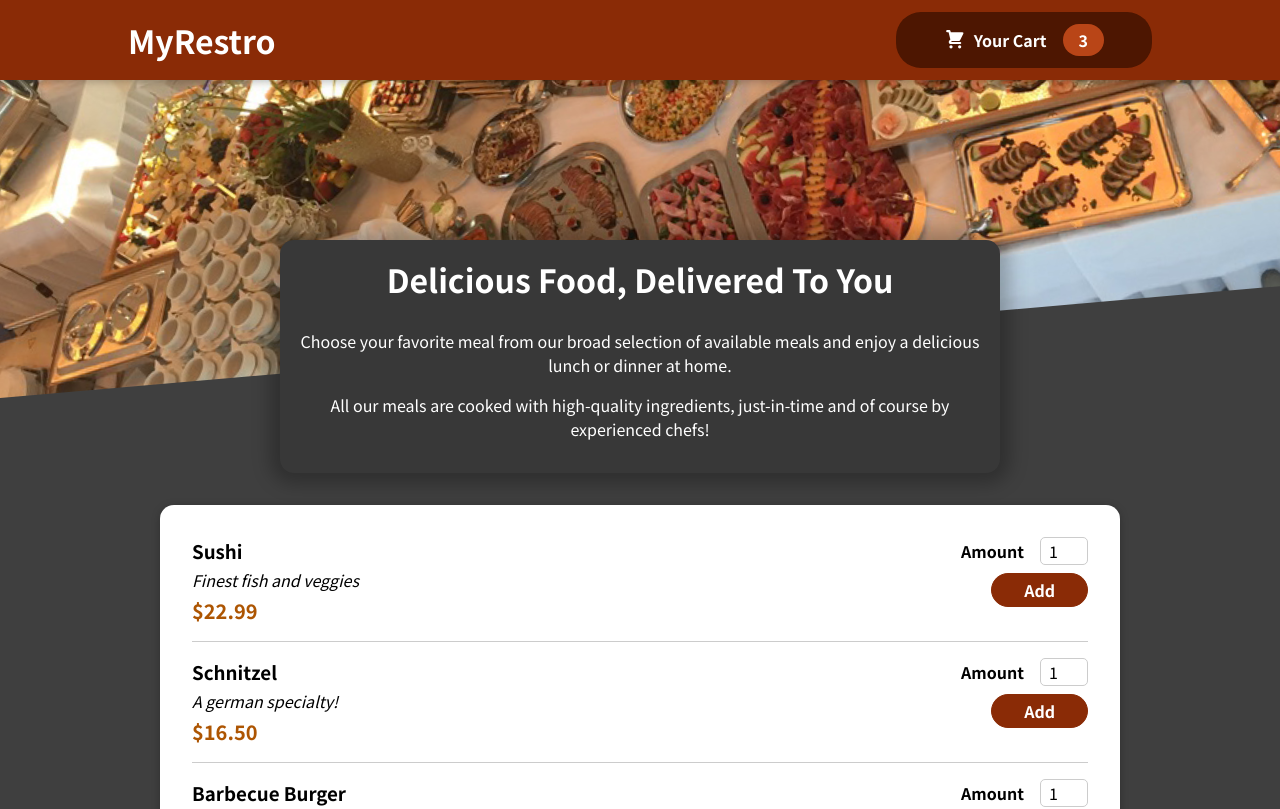
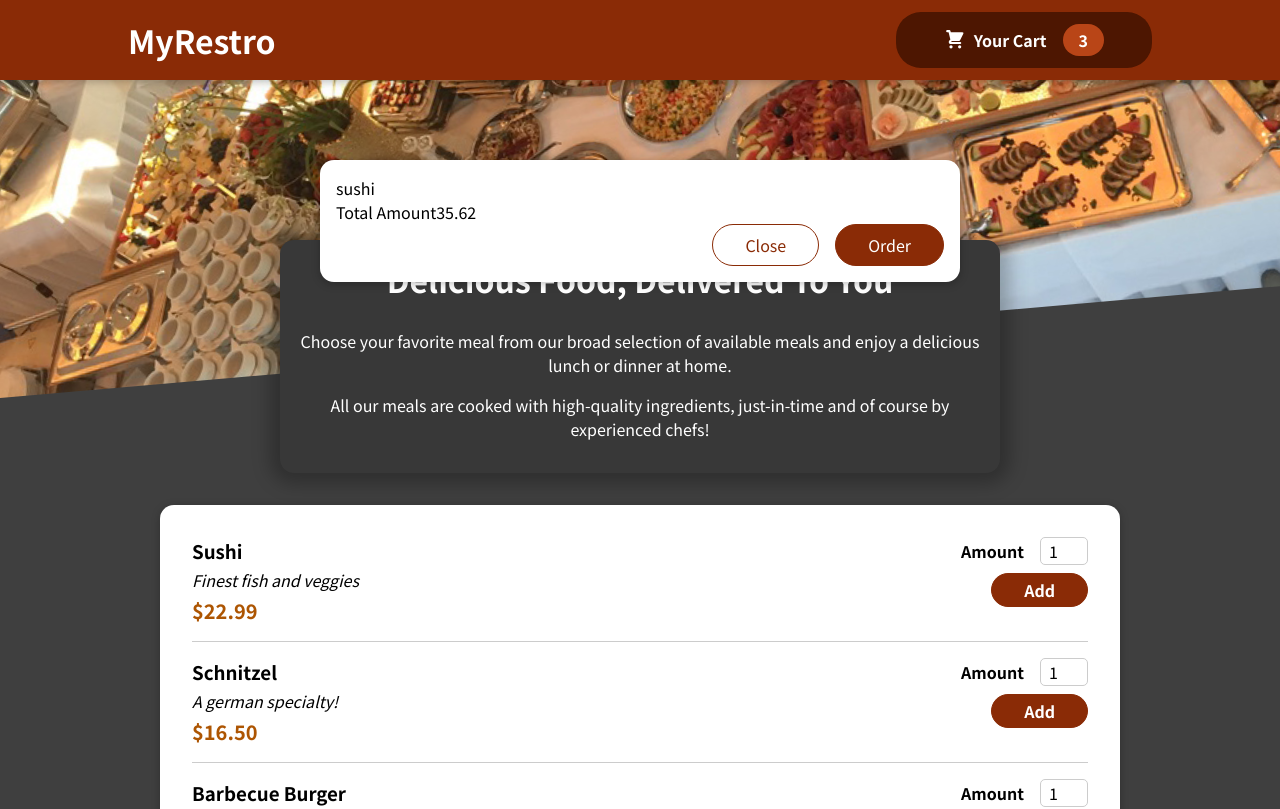
Before and after one commit to ShrutikaLondhe15/react-restaurant-app, a React (Create React App) app: page / in a window 1280 px wide. Shown: the top 809 px of the page. Built offline with nearby package versions, Linux system fonts and the light colour scheme.

Commit message:
Cart without functionality(t5)

```diff
--- a/public/index.html
+++ b/public/index.html
@@ -28,6 +28,7 @@
   </head>
   <body>
     <noscript>You need to enable JavaScript to run this app.</noscript>
+    <div id="overlays"></div>
     <div id="root"></div>
     <!--
       This HTML file is a template.
--- a/src/App.js
+++ b/src/App.js
@@ -1,9 +1,12 @@
 import { Fragment } from "react";
 import Header from "./components/Layout/Header";
 import Meals from './components/Meals/Meals'
+import Cart from './components/Cart/Cart';
+
 function App() {
   return (
     <Fragment>
+      <Cart/>
       <Header/>
       <main>
       <Meals/>
--- /dev/null
+++ b/src/components/Cart/Cart.js
@@ -0,0 +1,22 @@
+import Modal from '../UI/Modal';
+import classes from './Cart.module.css';
+
+const Cart = props =>{
+    const cartItems = <ul className={classes['cart-items']}>
+    {[{id: 'c1', name: 'sushi', amount: 2, price: 12.00}].map((item) => ( <li>{item.name}</li>
+    ))}</ul>;
+
+    return <Modal>
+       { cartItems }
+        <div>
+            <span>Total Amount</span>
+            <span>35.62</span>
+        </div>
+        <div className={classes.actions}>
+            <button className={classes['button--alt']}>Close</button>
+            <button className={classes.button}>Order</button>
+        </div>
+    </Modal>
+}
+
+export default Cart;
--- /dev/null
+++ b/src/components/Cart/Cart.module.css
@@ -0,0 +1,46 @@
+.cart-items {
+    list-style: none;
+    margin: 0;
+    padding: 0;
+    max-height: 20rem;
+    overflow: auto;
+  }
+
+  .total {
+    display: flex;
+    justify-content: space-between;
+    align-items: center;
+    font-weight: bold;
+    font-size: 1.5rem;
+    margin: 1rem 0;
+  }
+
+  .actions {
+    text-align: right;
+  }
+
+  .actions button {
+    font: inherit;
+    cursor: pointer;
+    background-color: transparent;
+    border: 1px solid #8a2b06;
+    padding: 0.5rem 2rem;
+    border-radius: 25px;
+    margin-left: 1rem;
+  }
+
+  .actions button:hover,
+  .actions button:active {
+    background-color: #5a1a01;
+    border-color: #5a1a01;
+    color: white;
+  }
+
+  .actions .button--alt {
+    color: #8a2b06;
+  }
+
+  .actions .button {
+    background-color: #8a2b06;
+    color: white;
+  }
--- /dev/null
+++ b/src/components/UI/Modal.js
@@ -0,0 +1,23 @@
+import classes from './Modal.module.css';
+import ReactDOM from 'react-dom';
+import { Fragment } from 'react';
+const Backdrop = props =>{
+    return <div className={classes.dackdrop}></div>
+}
+
+const ModalOverlay = props =>{
+    return <div className={classes.modal}>
+        <div className={classes.content}>{props.children}</div>
+    </div>
+}
+
+const portalElement = document.getElementById('overlays')
+
+const Modal = props =>{
+    return <Fragment>
+        {ReactDOM.createPortal(<Backdrop/>, portalElement)}
+        {ReactDOM.createPortal(<ModalOverlay>{props.children}</ModalOverlay>, portalElement)}
+    </Fragment>
+}
+
+export default Modal;
--- /dev/null
+++ b/src/components/UI/Modal.module.css
@@ -0,0 +1,40 @@
+.backdrop {
+    position: fixed;
+    top: 0;
+    left: 0;
+    width: 100%;
+    height: 100vh;
+    z-index: 20;
+    background-color: rgba(0, 0, 0, 0.75);
+  }
+
+  .modal {
+    position: fixed;
+    top: 20vh;
+    left: 5%;
+    width: 90%;
+    background-color: white;
+    padding: 1rem;
+    border-radius: 14px;
+    box-shadow: 0 2px 8px rgba(0, 0, 0, 0.25);
+    z-index: 30;
+    animation: slide-down 300ms ease-out forwards;
+  }
+
+  @media (min-width: 768px) {
+    .modal {
+      width: 40rem;
+      left: calc(50% - 20rem);
+    }
+  }
+
+  @keyframes slide-down {
+    from {
+      opacity: 0;
+      transform: translateY(-3rem);
+    }
+    to {
+      opacity: 1;
+      transform: translateY(0);
+    }
+  }
```
